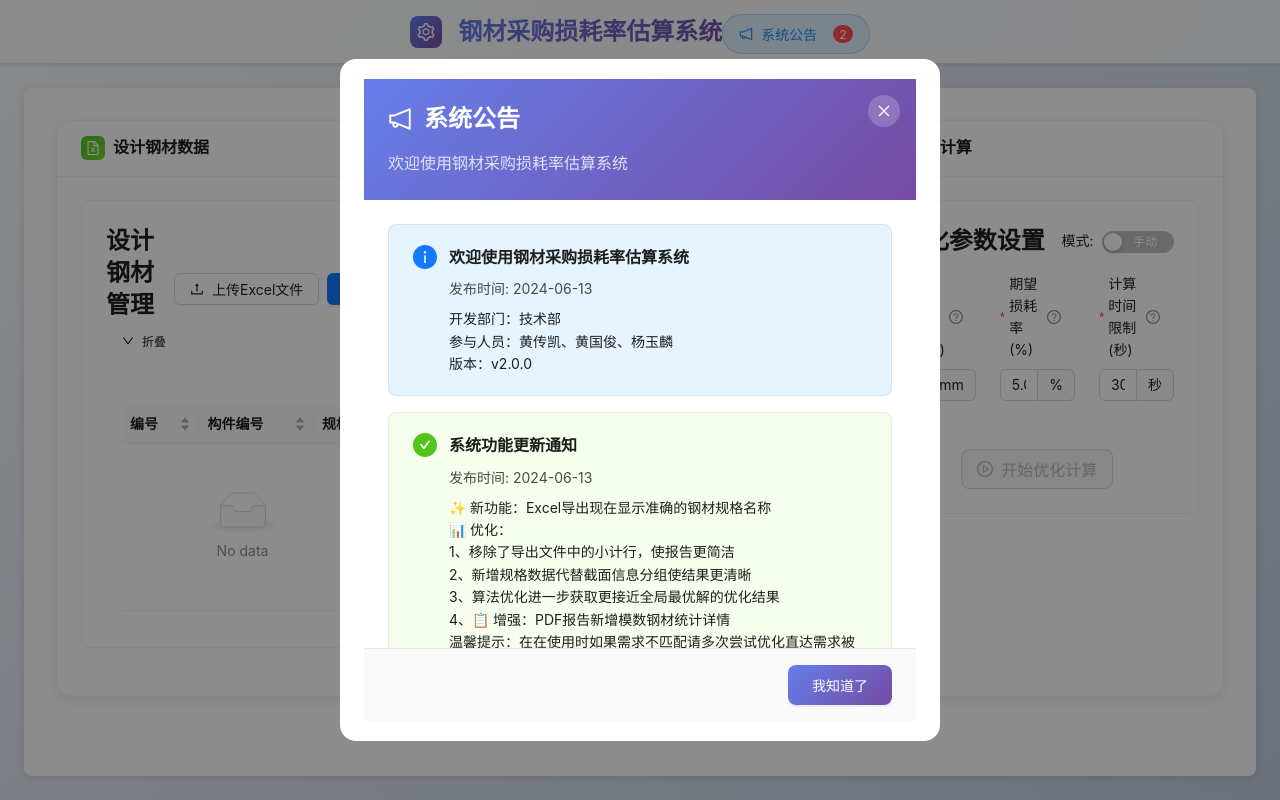
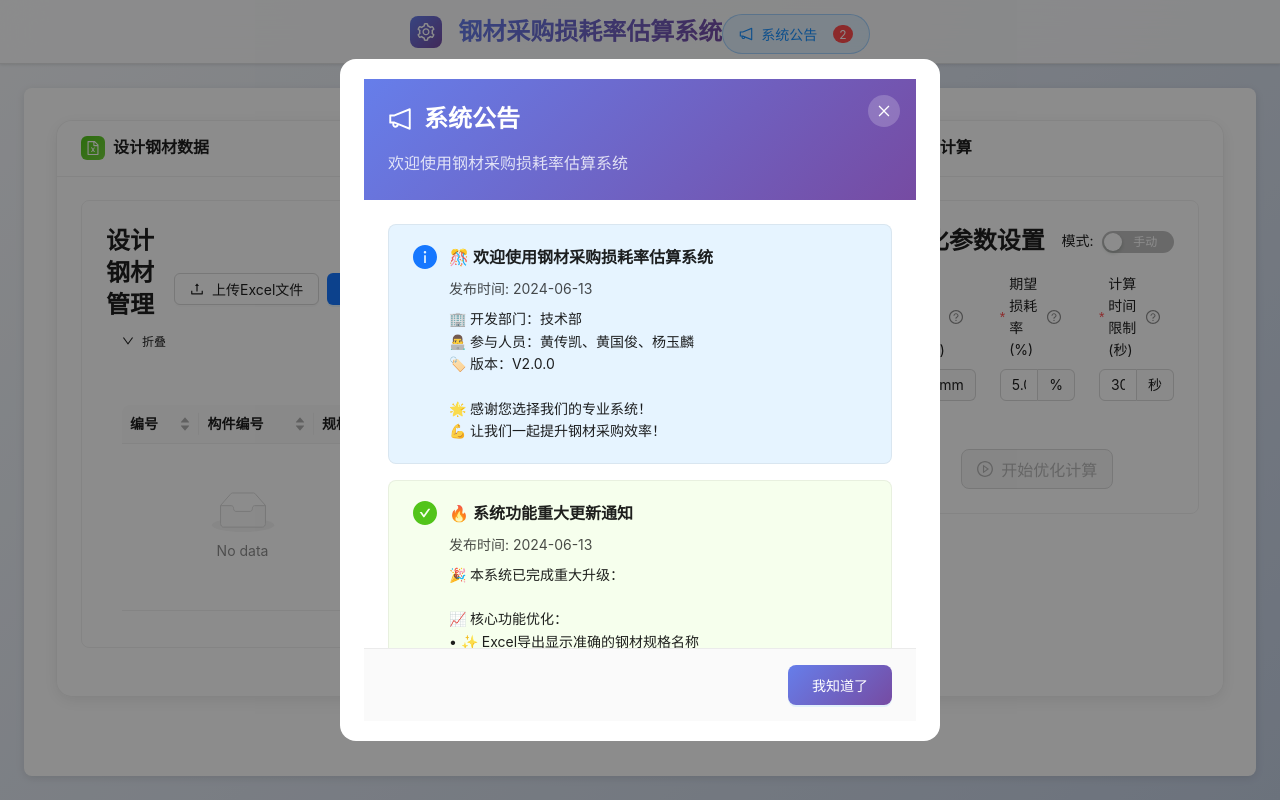
Before and after one commit to hgj313/hgj_steel_system.v2, a React (Create React App) app in the folder client/: page / in a window 1280 px wide. Built offline with nearby package versions, Linux system fonts and the light colour scheme.

Commit message:
Add beautiful stickers and emojis to system announcements

```diff
--- a/client/src/App.tsx
+++ b/client/src/App.tsx
@@ -29,16 +29,16 @@ const { Header, Content } = Layout;
 const SYSTEM_ANNOUNCEMENTS = [
   {
     id: 'welcome-2025',
-    title: '欢迎使用钢材采购损耗率估算系统',
-    content: '开发部门：技术部\n参与人员：黄传凯、黄国俊、杨玉麟\n版本：v2.0.0',
+    title: '🎊 欢迎使用钢材采购损耗率估算系统',
+    content: '🏢 开发部门：技术部\n👨‍💻 参与人员：黄传凯、黄国俊、杨玉麟\n🏷️ 版本：V2.0.0\n\n🌟 感谢您选择我们的专业系统！\n💪 让我们一起提升钢材采购效率！',
     type: 'info' as const,
     createdAt: '2024-06-13',
     priority: 1
   },
   {
     id: 'update-notice',
-    title: '系统功能更新通知',
-    content: '✨ 新功能：Excel导出现在显示准确的钢材规格名称\n📊 优化：\n1、移除了导出文件中的小计行，使报告更简洁\n2、新增规格数据代替截面信息分组使结果更清晰\n3、算法优化进一步获取更接近全局最优解的优化结果\n4、📋 增强：PDF报告新增模数钢材统计详情\n温馨提示：在在使用时如果需求不匹配请多次尝试优化直达需求被完全满足\n\n如果你在使用过程中遇到问题请将问题发送至邮箱：2486575431@qq.com',
+    title: '🔥 系统功能重大更新通知',
+    content: '🎉 本系统已完成重大升级：\n\n📈 核心功能优化：\n• ✨ Excel导出显示准确的钢材规格名称\n• 🧹 移除导出文件中的小计行，报告更简洁\n• 📊 新增规格数据代替截面信息分组\n• ⚡ 算法优化，获取更接近全局最优解\n• 📋 PDF报告新增模数钢材统计详情\n\n🎯 使用技巧：\n💡 如需求不匹配，请多次尝试优化直到完全满足\n🔄 建议使用智能优化模式获得最佳结果\n\n📞 技术支持：\n📧 邮箱：2486575431@qq.com\n💬 遇到问题随时联系我们！\n\n🚀 祝您使用愉快！',
     type: 'success' as const,
     createdAt: '2024-06-13',
     priority: 2
```
